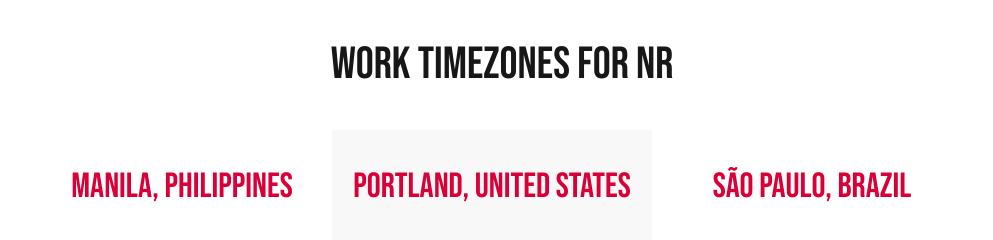
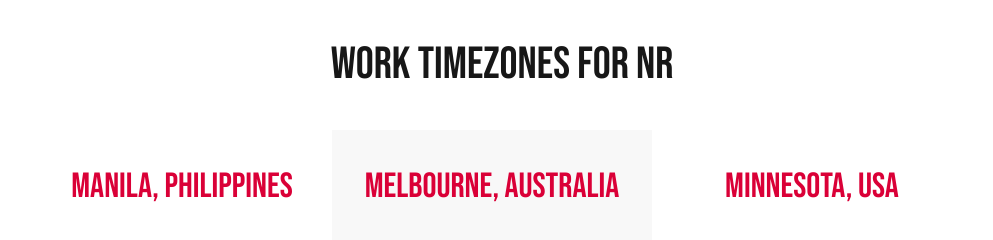
Before and after one commit to russel-tech/profile, a plain HTML site: page timezones/index.html in a window 1280 px wide. Shown: the top 240 px of the page, without its empty margins (138-1131 px from the left). Drawn offline with Linux system fonts and the light colour scheme; grey boxes are pictures that could not be loaded.

Commit message:
Update index.html

```diff
--- a/timezones/index.html
+++ b/timezones/index.html
@@ -20,10 +20,10 @@
       <h3>Manila, Philippines</h3> <iframe src="https://www.zeitverschiebung.net/clock-widget-iframe-v2?language=en&size=medium&timezone=Asia%2FManila" width="100%" height="100%" frameborder="0" seamless></iframe>
     </div>
     <div class="timezone2">
-      <h3>Portland, United States</h3> <iframe src="https://www.zeitverschiebung.net/clock-widget-iframe-v2?language=en&size=medium&timezone=America%2FLos_Angeles" width="100%" height="100%" frameborder="0" seamless></iframe>
+      <h3>Melbourne, Australia</h3> <iframe src="https://www.zeitverschiebung.net/clock-widget-iframe-v2?language=en&size=medium&timezone=Australia%2FMelbourne" width="100%" height="100%" frameborder="0" seamless></iframe>
     </div>
     <div class="timezone3">
-      <h3>São Paulo, Brazil</h3> <iframe src="https://www.zeitverschiebung.net/clock-widget-iframe-v2?language=en&size=medium&timezone=America%2FSao_Paulo" width="100%" height="100%" frameborder="0" seamless></iframe>
+      <h3>Minnesota, USA</h3> <iframe src="https://www.zeitverschiebung.net/clock-widget-iframe-v2?language=en&size=medium&timezone=America%2FChicago" width="100%" height="100%" frameborder="0" seamless></iframe>
     </div>
     <div>
 </body>
```
